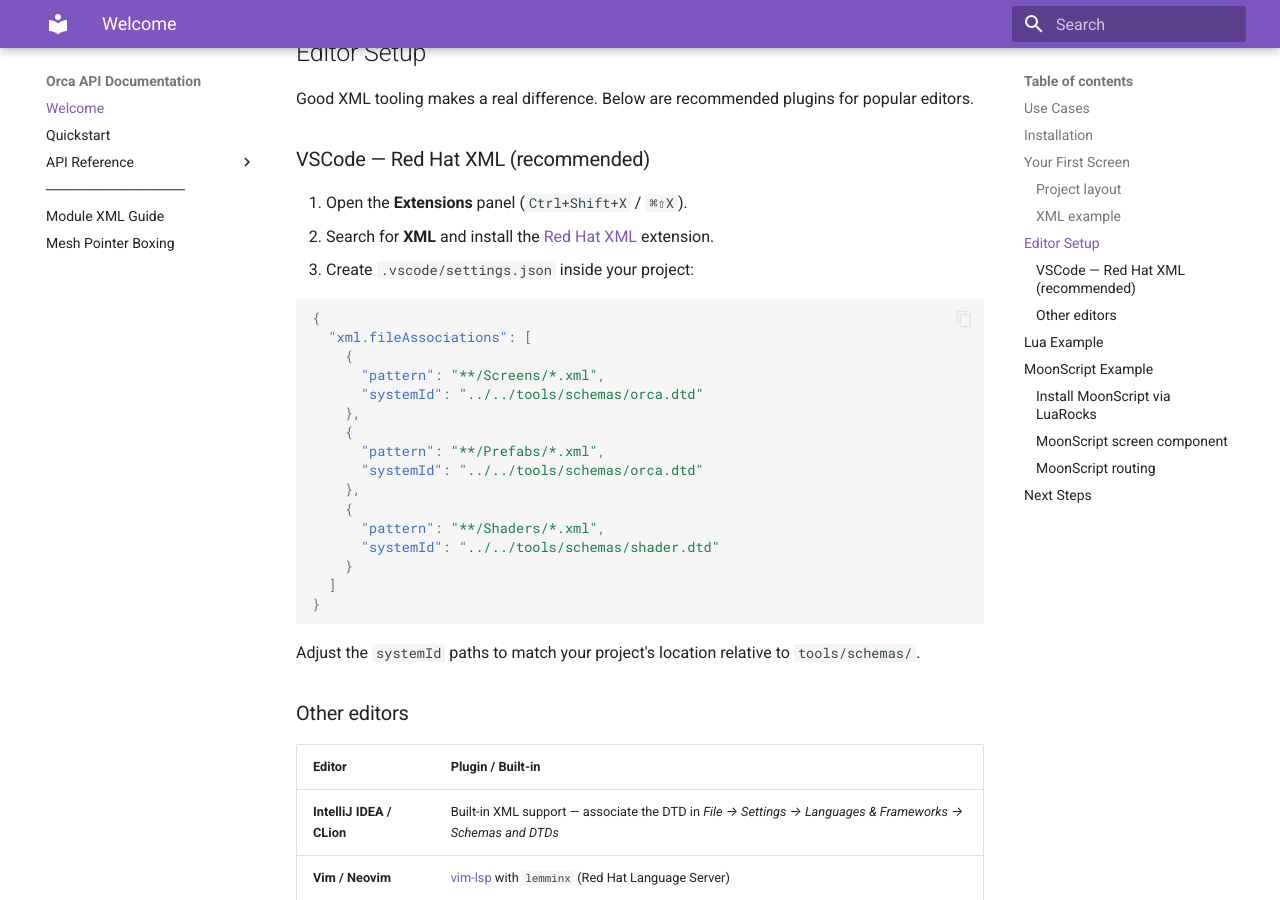
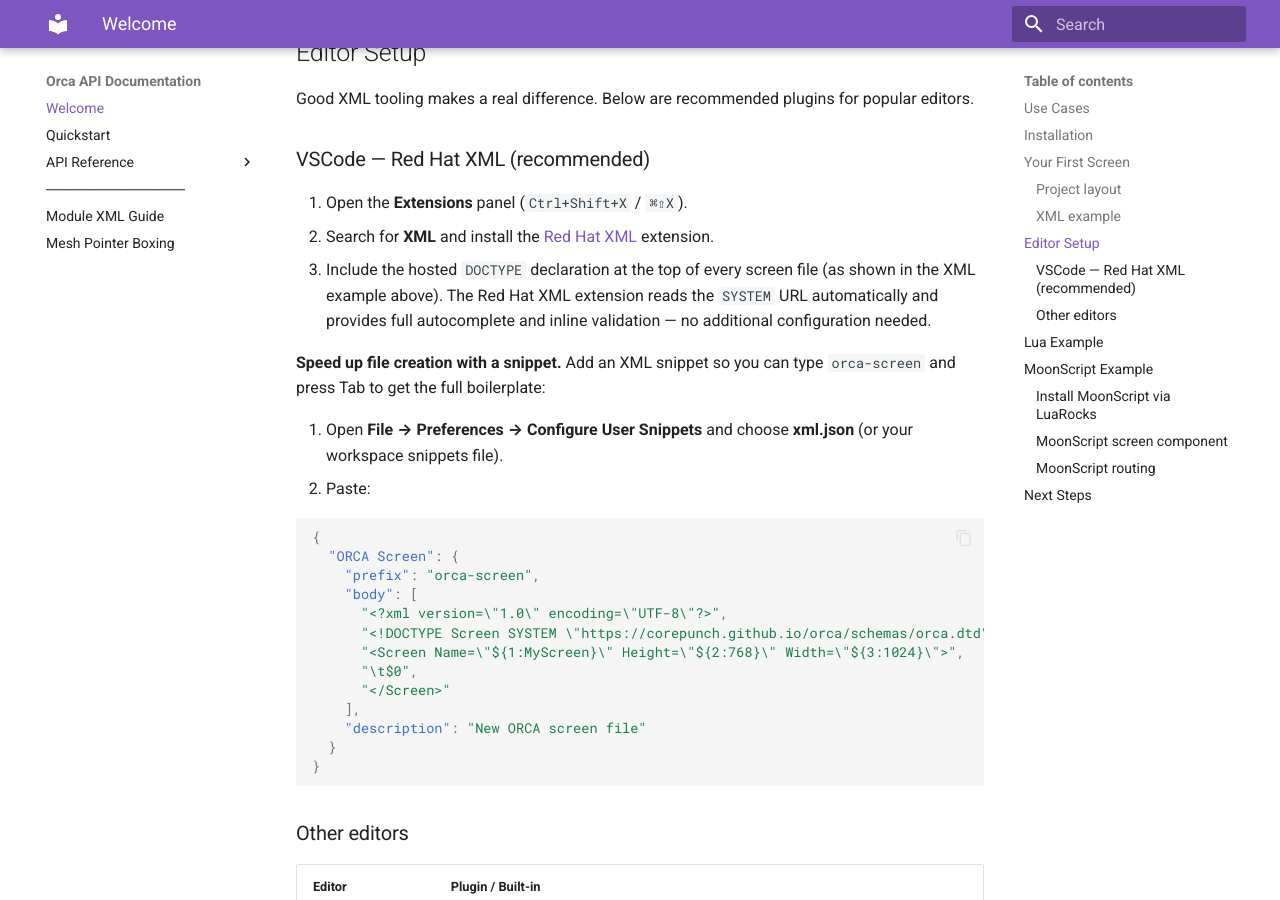
Before and after one commit to corepunch/orca, an MkDocs documentation site: the page built from docs/index.md, in a window 1280 px wide and 900 px high, scrolled down 1910 px. Built offline with MkDocs 1.6.1 and Material for MkDocs 9.7.7, drawn with Linux system fonts in a browser that asks for light colours.

Commit message:
Replace .vscode/settings.json DTD suggestion with DOCTYPE + snippet approach
Co-authored-by: corepunch <83646194+corepunch@users.noreply.github.com>

````diff
--- a/docs/index.md
+++ b/docs/index.md
@@ -80,28 +80,28 @@ Good XML tooling makes a real difference. Below are recommended plugins for popu
 
 1. Open the **Extensions** panel (`Ctrl+Shift+X` / `⌘⇧X`).
 2. Search for **XML** and install the [Red Hat XML](https://marketplace.visualstudio.com/items?itemName=redhat.vscode-xml) extension.
-3. Create `.vscode/settings.json` inside your project:
+3. Include the hosted `DOCTYPE` declaration at the top of every screen file (as shown in the XML example above). The Red Hat XML extension reads the `SYSTEM` URL automatically and provides full autocomplete and inline validation — no additional configuration needed.
+
+**Speed up file creation with a snippet.** Add an XML snippet so you can type `orca-screen` and press Tab to get the full boilerplate:
+
+1. Open **File → Preferences → Configure User Snippets** and choose **xml.json** (or your workspace snippets file).
+2. Paste:
 
 ```json
 {
-  "xml.fileAssociations": [
-    {
-      "pattern": "**/Screens/*.xml",
-      "systemId": "../../tools/schemas/orca.dtd"
-    },
-    {
-      "pattern": "**/Prefabs/*.xml",
-      "systemId": "../../tools/schemas/orca.dtd"
-    },
-    {
-      "pattern": "**/Shaders/*.xml",
-      "systemId": "../../tools/schemas/shader.dtd"
-    }
-  ]
+  "ORCA Screen": {
+    "prefix": "orca-screen",
+    "body": [
+      "<?xml version=\"1.0\" encoding=\"UTF-8\"?>",
+      "<!DOCTYPE Screen SYSTEM \"https://corepunch.github.io/orca/schemas/orca.dtd\">",
+      "<Screen Name=\"${1:MyScreen}\" Height=\"${2:768}\" Width=\"${3:1024}\">",
+      "\t$0",
+      "</Screen>"
+    ],
+    "description": "New ORCA screen file"
+  }
 }
 ```
-
-Adjust the `systemId` paths to match your project's location relative to `tools/schemas/`.
 
 ### Other editors
 
````
